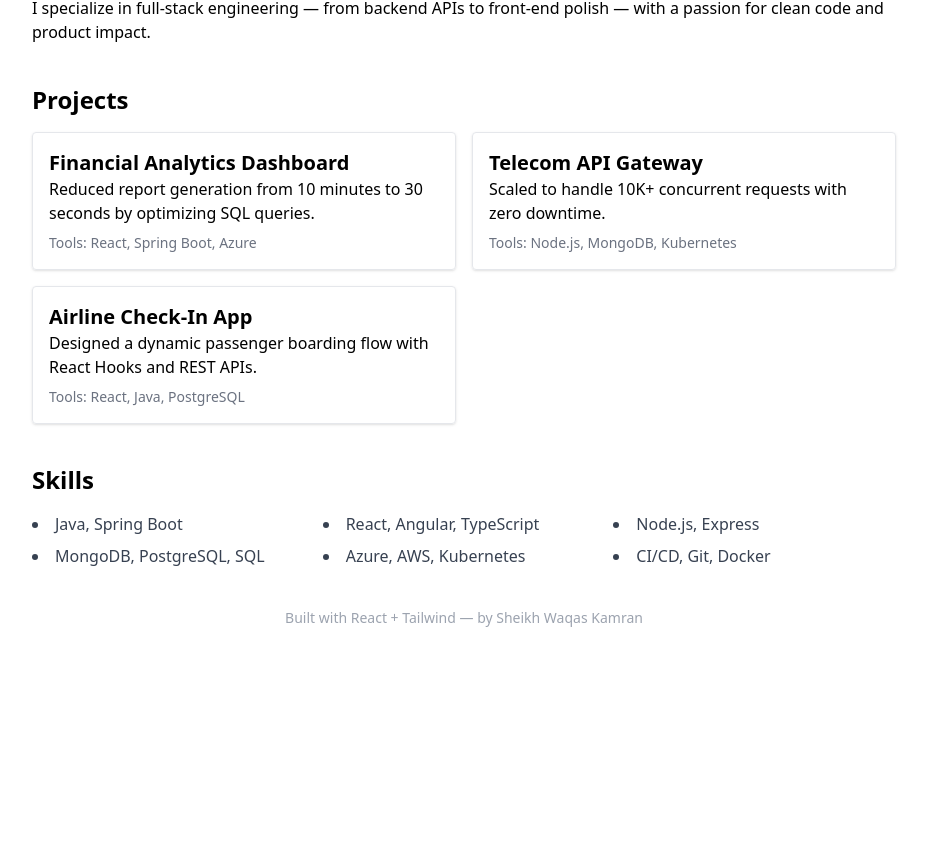
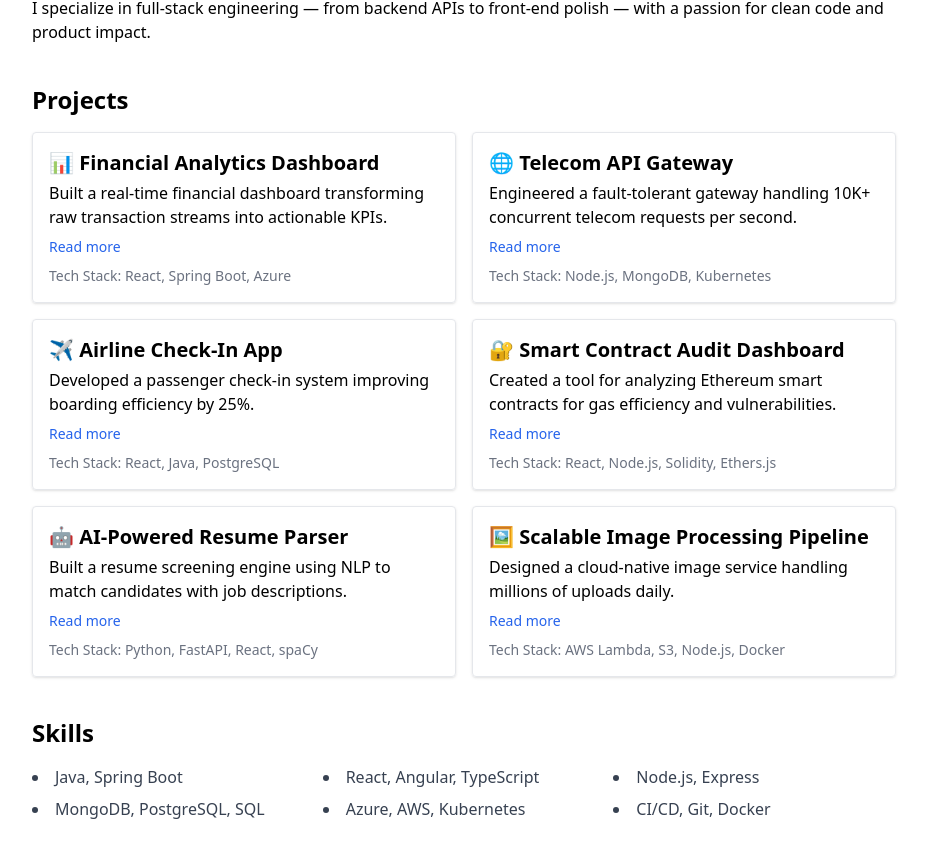
Before and after one commit to arrowprime/waqas-portfolio, a React (Vite) app: page / in a window 1280 px wide. Shown: the part 360-1223 px from the top of the page, without its empty margins (176-1103 px from the left). Before the commit the page ends 1028 px from the top, so only its background shows below. Built offline with nearby package versions, Linux system fonts and the light colour scheme.

Commit message:
Add read more toggles for projects

```diff
--- a/src/App.jsx
+++ b/src/App.jsx
@@ -2,8 +2,13 @@ import React, { useState, useEffect } from 'react';
 
 const App = () => {
   const [darkMode, setDarkMode] = useState(false);
+  const [showMoreFinance, setShowMoreFinance] = useState(false);
+  const [showMoreTelecom, setShowMoreTelecom] = useState(false);
+  const [showMoreAirline, setShowMoreAirline] = useState(false);
+  const [showMoreSmartContract, setShowMoreSmartContract] = useState(false);
+  const [showMoreResumeParser, setShowMoreResumeParser] = useState(false);
+  const [showMoreImagePipeline, setShowMoreImagePipeline] = useState(false);
 
-  // Optionally persist theme in localStorage
   useEffect(() => {
     const saved = localStorage.getItem("darkMode");
     if (saved === "true") setDarkMode(true);
@@ -71,21 +76,85 @@ const App = () => {
         <section className="mb-10">
           <h2 className="text-2xl font-semibold mb-4">Projects</h2>
           <div className="grid md:grid-cols-2 gap-4">
-            <div className="p-4 border rounded shadow">
-              <h3 className="text-xl font-bold">Financial Analytics Dashboard</h3>
-              <p>Reduced report generation from 10 minutes to 30 seconds by optimizing SQL queries.</p>
-              <p className="text-sm mt-2 text-gray-500">Tools: React, Spring Boot, Azure</p>
+
+            {/* Financial Dashboard */}
+            <div className="p-4 border rounded shadow hover:shadow-lg transition duration-300">
+              <h3 className="text-xl font-bold mb-1">📊 Financial Analytics Dashboard</h3>
+              <p>Built a real-time financial dashboard transforming raw transaction streams into actionable KPIs.</p>
+              {showMoreFinance && (
+                <p className="mt-2">Reduced report generation time from <strong>10 minutes to 30 seconds</strong> through SQL optimization and caching. Enabled business users to make faster, data-driven decisions.</p>
+              )}
+              <button onClick={() => setShowMoreFinance(!showMoreFinance)} className="mt-2 text-sm text-blue-600 hover:underline">
+                {showMoreFinance ? 'Show less' : 'Read more'}
+              </button>
+              <p className="text-sm mt-2 text-gray-500">Tech Stack: React, Spring Boot, Azure</p>
             </div>
-            <div className="p-4 border rounded shadow">
-              <h3 className="text-xl font-bold">Telecom API Gateway</h3>
-              <p>Scaled to handle 10K+ concurrent requests with zero downtime.</p>
-              <p className="text-sm mt-2 text-gray-500">Tools: Node.js, MongoDB, Kubernetes</p>
+
+            {/* Telecom API Gateway */}
+            <div className="p-4 border rounded shadow hover:shadow-lg transition duration-300">
+              <h3 className="text-xl font-bold mb-1">🌐 Telecom API Gateway</h3>
+              <p>Engineered a fault-tolerant gateway handling 10K+ concurrent telecom requests per second.</p>
+              {showMoreTelecom && (
+                <p className="mt-2">Integrated partner services, added SLA monitoring, and ensured zero-downtime deployments across regions.</p>
+              )}
+              <button onClick={() => setShowMoreTelecom(!showMoreTelecom)} className="mt-2 text-sm text-blue-600 hover:underline">
+                {showMoreTelecom ? 'Show less' : 'Read more'}
+              </button>
+              <p className="text-sm mt-2 text-gray-500">Tech Stack: Node.js, MongoDB, Kubernetes</p>
             </div>
-            <div className="p-4 border rounded shadow">
-              <h3 className="text-xl font-bold">Airline Check-In App</h3>
-              <p>Designed a dynamic passenger boarding flow with React Hooks and REST APIs.</p>
-              <p className="text-sm mt-2 text-gray-500">Tools: React, Java, PostgreSQL</p>
+
+            {/* Airline Check-In */}
+            <div className="p-4 border rounded shadow hover:shadow-lg transition duration-300">
+              <h3 className="text-xl font-bold mb-1">✈️ Airline Check-In App</h3>
+              <p>Developed a passenger check-in system improving boarding efficiency by 25%.</p>
+              {showMoreAirline && (
+                <p className="mt-2">Included seat selection, QR boarding passes, and role-based access. Connected to backend services via REST APIs.</p>
+              )}
+              <button onClick={() => setShowMoreAirline(!showMoreAirline)} className="mt-2 text-sm text-blue-600 hover:underline">
+                {showMoreAirline ? 'Show less' : 'Read more'}
+              </button>
+              <p className="text-sm mt-2 text-gray-500">Tech Stack: React, Java, PostgreSQL</p>
             </div>
+
+            {/* Smart Contract */}
+            <div className="p-4 border rounded shadow hover:shadow-lg transition duration-300">
+              <h3 className="text-xl font-bold mb-1">🔐 Smart Contract Audit Dashboard</h3>
+              <p>Created a tool for analyzing Ethereum smart contracts for gas efficiency and vulnerabilities.</p>
+              {showMoreSmartContract && (
+                <p className="mt-2">Used Solidity AST parsing and React to highlight audit risks for blockchain engineers.</p>
+              )}
+              <button onClick={() => setShowMoreSmartContract(!showMoreSmartContract)} className="mt-2 text-sm text-blue-600 hover:underline">
+                {showMoreSmartContract ? 'Show less' : 'Read more'}
+              </button>
+              <p className="text-sm mt-2 text-gray-500">Tech Stack: React, Node.js, Solidity, Ethers.js</p>
+            </div>
+
+            {/* Resume Parser */}
+            <div className="p-4 border rounded shadow hover:shadow-lg transition duration-300">
+              <h3 className="text-xl font-bold mb-1">🤖 AI-Powered Resume Parser</h3>
+              <p>Built a resume screening engine using NLP to match candidates with job descriptions.</p>
+              {showMoreResumeParser && (
+                <p className="mt-2">Reduced manual HR screening by 80%. Enabled auto-tagging, ranking, and summarizing applicant skills.</p>
+              )}
+              <button onClick={() => setShowMoreResumeParser(!showMoreResumeParser)} className="mt-2 text-sm text-blue-600 hover:underline">
+                {showMoreResumeParser ? 'Show less' : 'Read more'}
+              </button>
+              <p className="text-sm mt-2 text-gray-500">Tech Stack: Python, FastAPI, React, spaCy</p>
+            </div>
+
+            {/* Image Pipeline */}
+            <div className="p-4 border rounded shadow hover:shadow-lg transition duration-300">
+              <h3 className="text-xl font-bold mb-1">🖼️ Scalable Image Processing Pipeline</h3>
+              <p>Designed a cloud-native image service handling millions of uploads daily.</p>
+              {showMoreImagePipeline && (
+                <p className="mt-2">Reduced bandwidth costs by 40% via WebP optimization and CDN-based lazy loading.</p>
+              )}
+              <button onClick={() => setShowMoreImagePipeline(!showMoreImagePipeline)} className="mt-2 text-sm text-blue-600 hover:underline">
+                {showMoreImagePipeline ? 'Show less' : 'Read more'}
+              </button>
+              <p className="text-sm mt-2 text-gray-500">Tech Stack: AWS Lambda, S3, Node.js, Docker</p>
+            </div>
+
           </div>
         </section>
 
```
Also changed, not shown: 5 other files (tests, documents, lock files or other folders).
